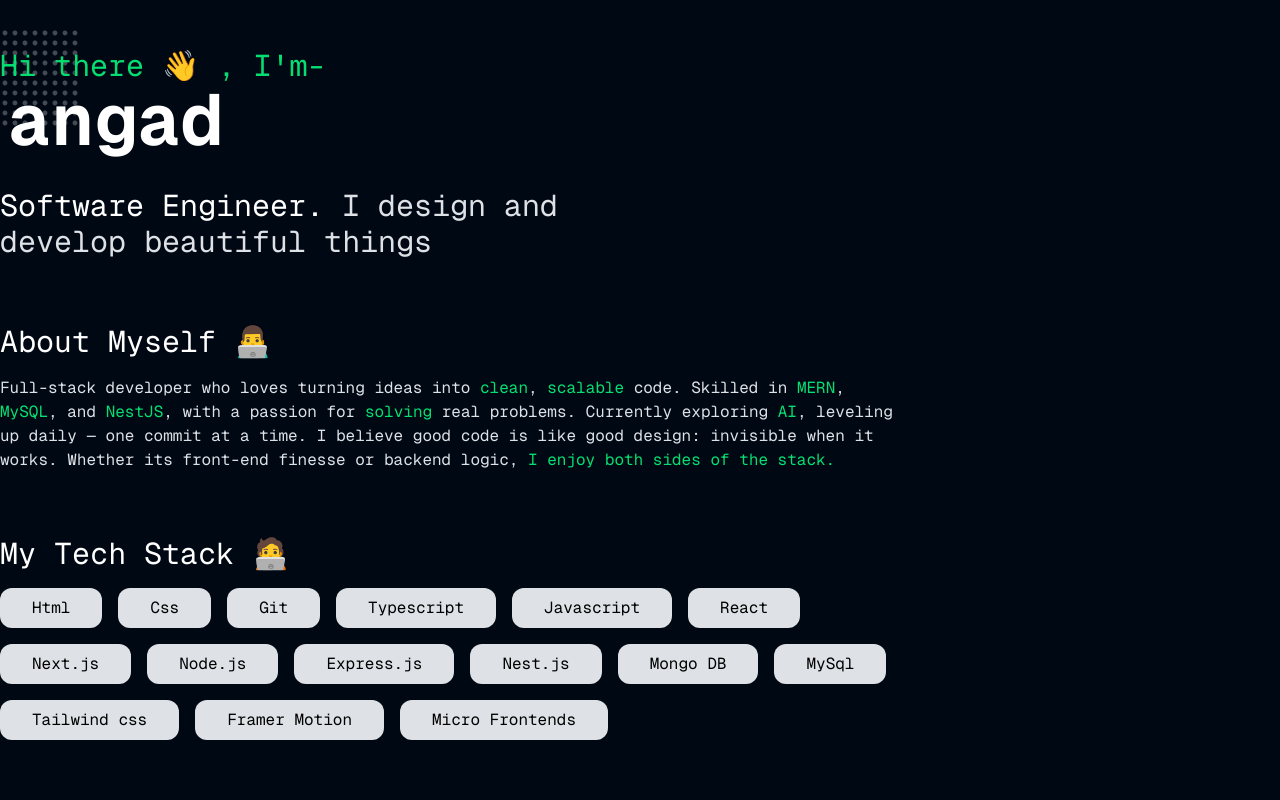
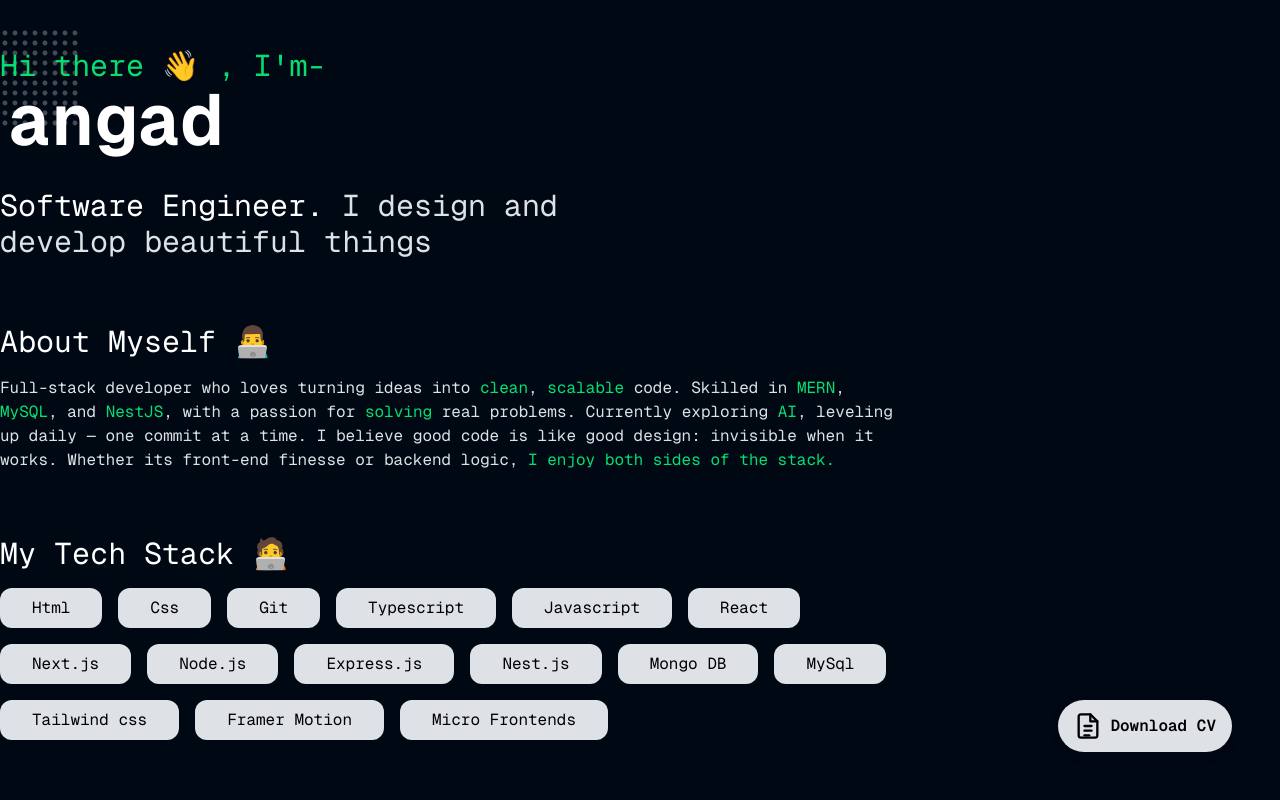
Before and after one commit to NotAngad/portfolio_2025, a Next.js app: page / in a window 1280 px wide. Shown: the top 800 px of the page. Built offline with nearby package versions, Linux system fonts and the light colour scheme.

Commit message:
feat: added cv

```diff
--- a/src/app/page.tsx
+++ b/src/app/page.tsx
@@ -8,11 +8,13 @@
 import TechStack from "@/components/TechStack/TechStack";
 import HeroSection from "@/components/HeroSection/HeroSection";
 import AboutMyself from "@/components/AboutMyself/AboutMyself";
+import DownloadCV from "@/components/DownloadCV/DownloadCV";
 
 export default function Home() {
   return (
     <div className="pt-4 pb-4 md:pt-12 md:pb-12 bg-[#000814] font-mono">
       <div className="container mx-auto">
+        <DownloadCV />
         <HeroSection />
         <AboutMyself />
         <TechStack />
--- /dev/null
+++ b/src/components/DownloadCV/DownloadCV.tsx
@@ -0,0 +1,51 @@
+import Link from "next/link";
+
+const DownloadCV = () => {
+  return (
+    <Link
+      href="/Angad_Srivastav_Resume.pdf"
+      download
+      target="_blank"
+      rel="noopener noreferrer"
+      className="
+        fixed bottom-12 right-12
+        flex items-center
+        rounded-full
+        px-4 py-3
+        bg-[#dee2e6]
+        shadow-md hover:shadow-xl
+        transition-shadow duration-300
+        z-50
+        space-x-2
+        w-14 h-14
+        md:w-auto md:h-auto
+      "
+      style={{ boxShadow: "0 4px 10px rgba(0, 0, 0, 0.15)" }}
+      aria-label="Download CV"
+    >
+      <svg
+        xmlns="http://www.w3.org/2000/svg"
+        className="w-7 h-7 flex-shrink-0"
+        fill="none"
+        viewBox="0 0 24 24"
+        stroke="#000"
+        strokeWidth={2}
+      >
+        <path
+          strokeLinecap="round"
+          strokeLinejoin="round"
+          d="M14 2H6a2 2 0 00-2 2v16a2 2 0 002 2h12a2 2 0 002-2V8z"
+        />
+        <path strokeLinecap="round" strokeLinejoin="round" d="M14 2v6h6" />
+        <line x1="9" y1="12" x2="15" y2="12" strokeLinecap="round" />
+        <line x1="9" y1="16" x2="15" y2="16" strokeLinecap="round" />
+        <line x1="9" y1="20" x2="13" y2="20" strokeLinecap="round" />
+      </svg>
+      <span className="hidden md:inline-block font-semibold text-black select-none">
+        Download CV
+      </span>
+    </Link>
+  );
+};
+
+export default DownloadCV;
```
Also changed, not shown: 1 other file (tests, documents, lock files or other folders).
